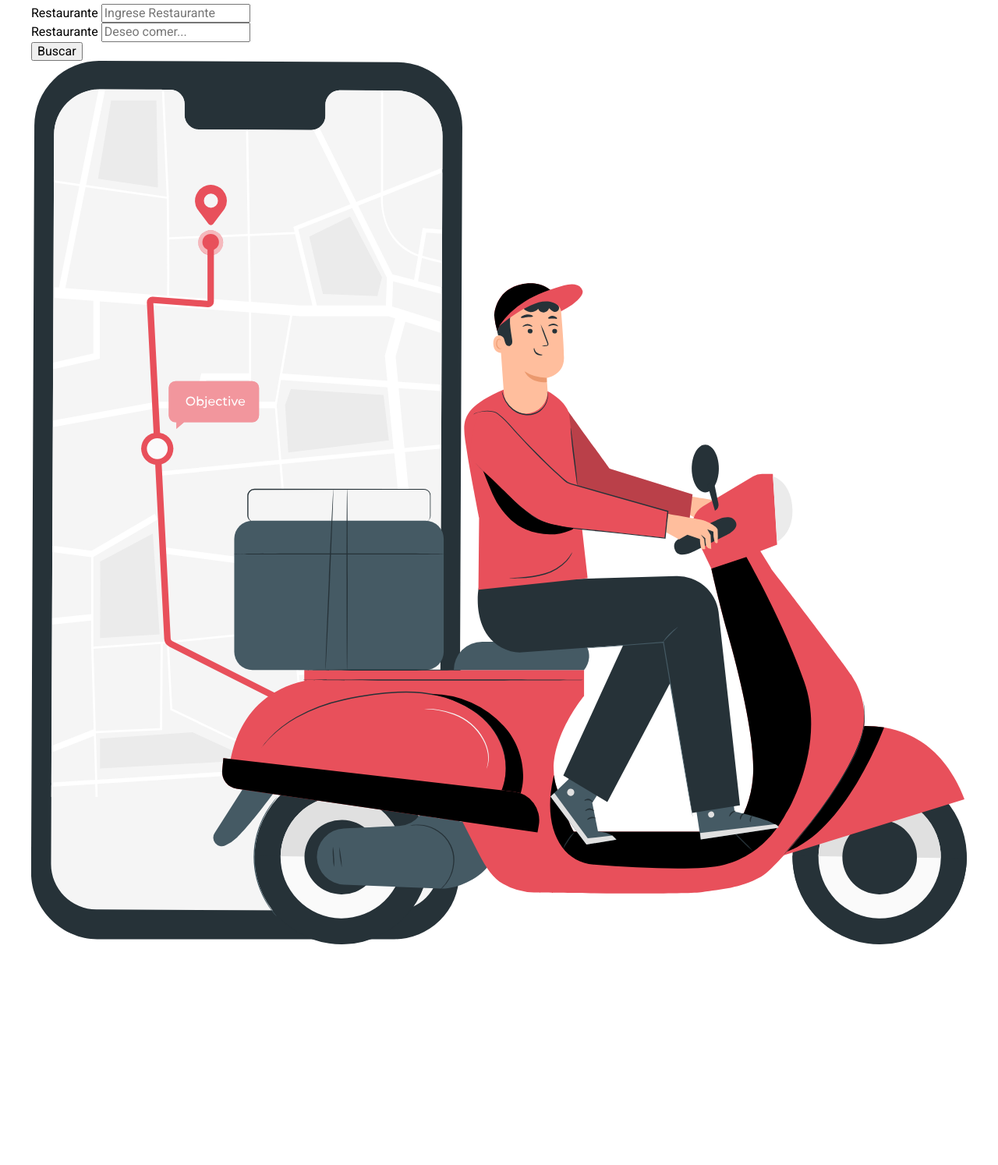
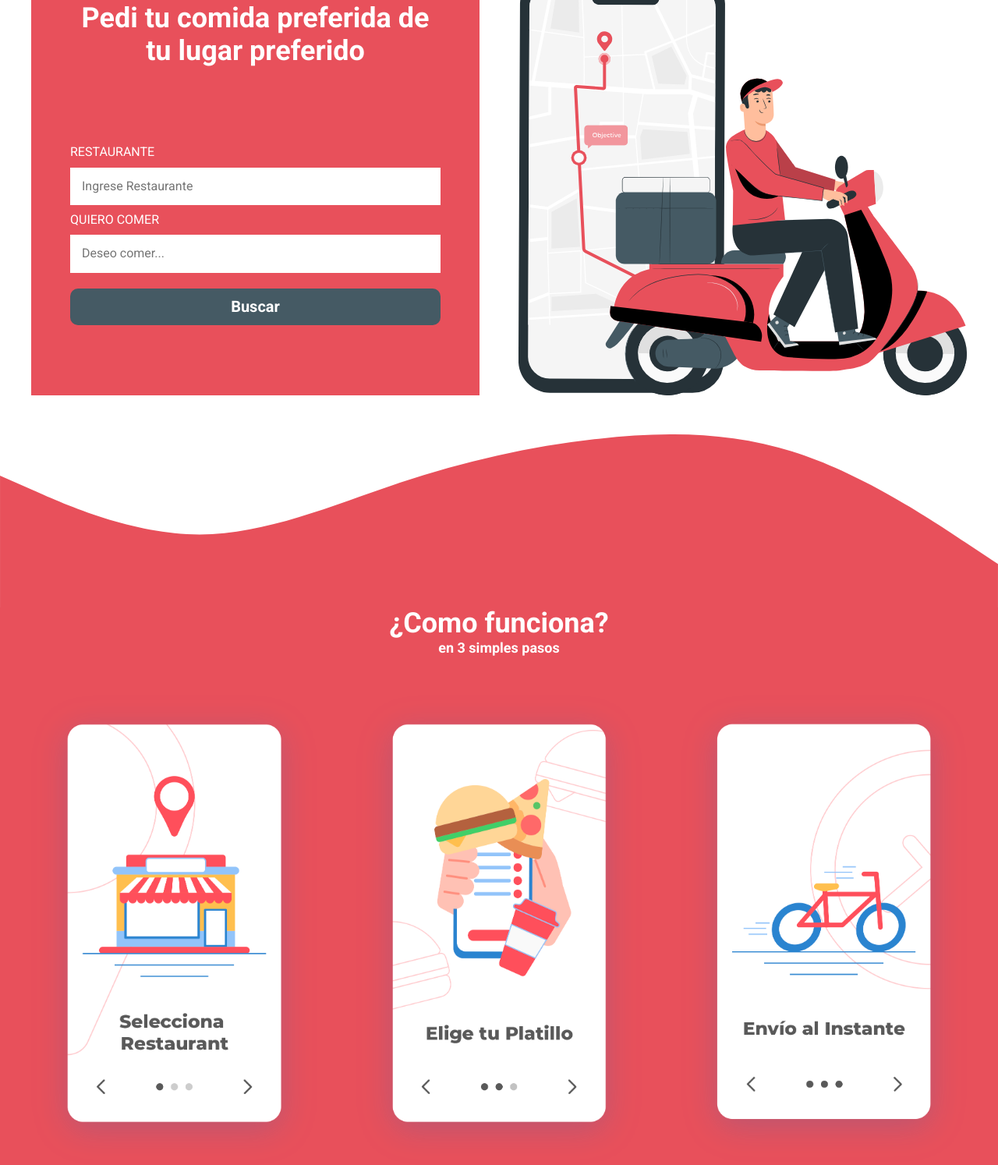
Before and after one commit to Abel9013/deliveryApp, a website: page index.html in a window 1280 px wide. Shown: the part 271-1765 px from the top of the page at 78% size. Before the commit the page ends 1482 px from the top, so only its background shows below. Drawn offline with Linux system fonts and the light colour scheme.

Commit message:
add section pasos

```diff
--- a/index.html
+++ b/index.html
@@ -24,24 +24,42 @@
     <section class="contenedor formulario">
         <div class="formulario__grid">
             <div class="formulario__contenido">
-                <h2>Pedi tu comida preferida de tu lugar preferido</h2>
+                <h2 class="formulario__heading">Pedi tu comida preferida de tu lugar preferido</h2>
                 <form class="formulario__buscar">
 
                     <div class="formulario__buscar">
                         <div class="formulario__campo">
                             <label for="restaurante" class="formulario__label">Restaurante</label>
-                            <input type="text" placeholder="Ingrese Restaurante" id="restaurante">
+                            <input class="formulario__input" type="text" placeholder="Ingrese Restaurante" id="restaurante">
                         </div>
                         <div class="formulario__campo">
-                            <label for="plato" class="formulario__label">Restaurante</label>
-                            <input type="text" placeholder="Deseo comer..." id="plato">
+                            <label for="plato" class="formulario__label">Quiero comer</label>
+                            <input class="formulario__input" type="text" placeholder="Deseo comer..." id="plato">
                         </div>
                     </div>
                     <input type="submit" class="formulario__submit" value="Buscar">
                 </form>
             </div>
-            <div class="formulario__imagen">
-                <img src="build/img/dibujo_repartidor.svg" alt="repartidor">
+            <div class="formulario__imagen-contenedor">
+                <img src="build/img/dibujo_repartidor.svg"  class="formulario__imagen" alt="repartidor">
+            </div>
+        </div>
+    </section>
+
+    <section class="pasos">
+        <img src="build/img/wave.svg" alt="imagen olas" class="pasos__wave">
+        <div class="pasos__contenido">
+            <h2 class="pasos__heading">¿Como funciona?<span class="pasos__heading--descripcion">en 3 simples pasos</span></h2>
+            <div class="pasos__grid contenedor">
+                <div class="pasos__paso">
+                    <img class="pasos__imagen" src="build/img/paso_1.png" alt="imagen de pasos app">
+                </div>
+                <div class="pasos__paso">
+                    <img class="pasos__imagen" src="build/img/paso_2.png" alt="imagen de pasos app">
+                </div>
+                <div class="pasos__paso">
+                    <img class="pasos__imagen" src="build/img/paso_3.png" alt="imagen de pasos app">
+                </div>
             </div>
         </div>
     </section>
```
Also changed, not shown: build/css/app.css, 1 other file.
